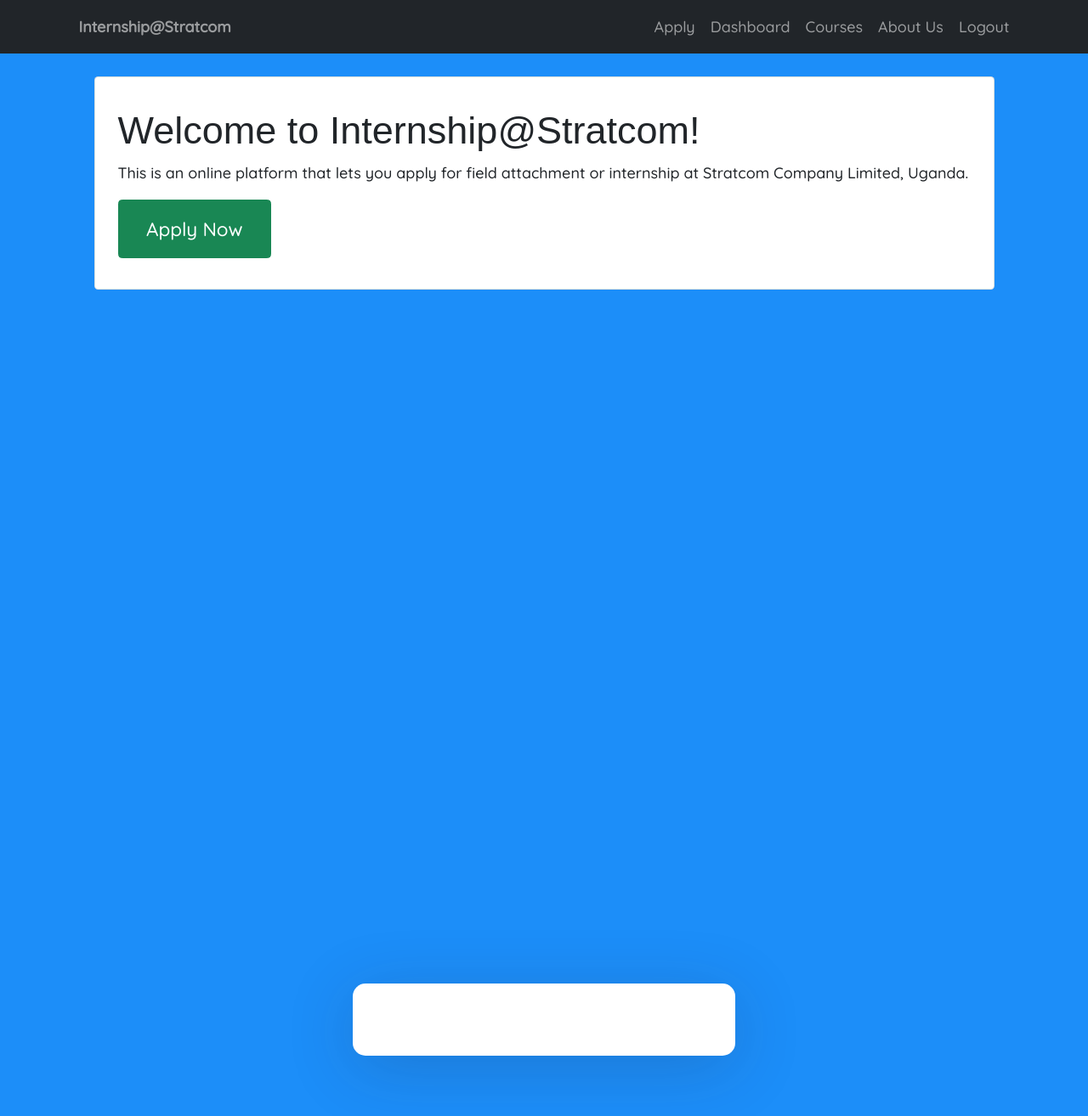
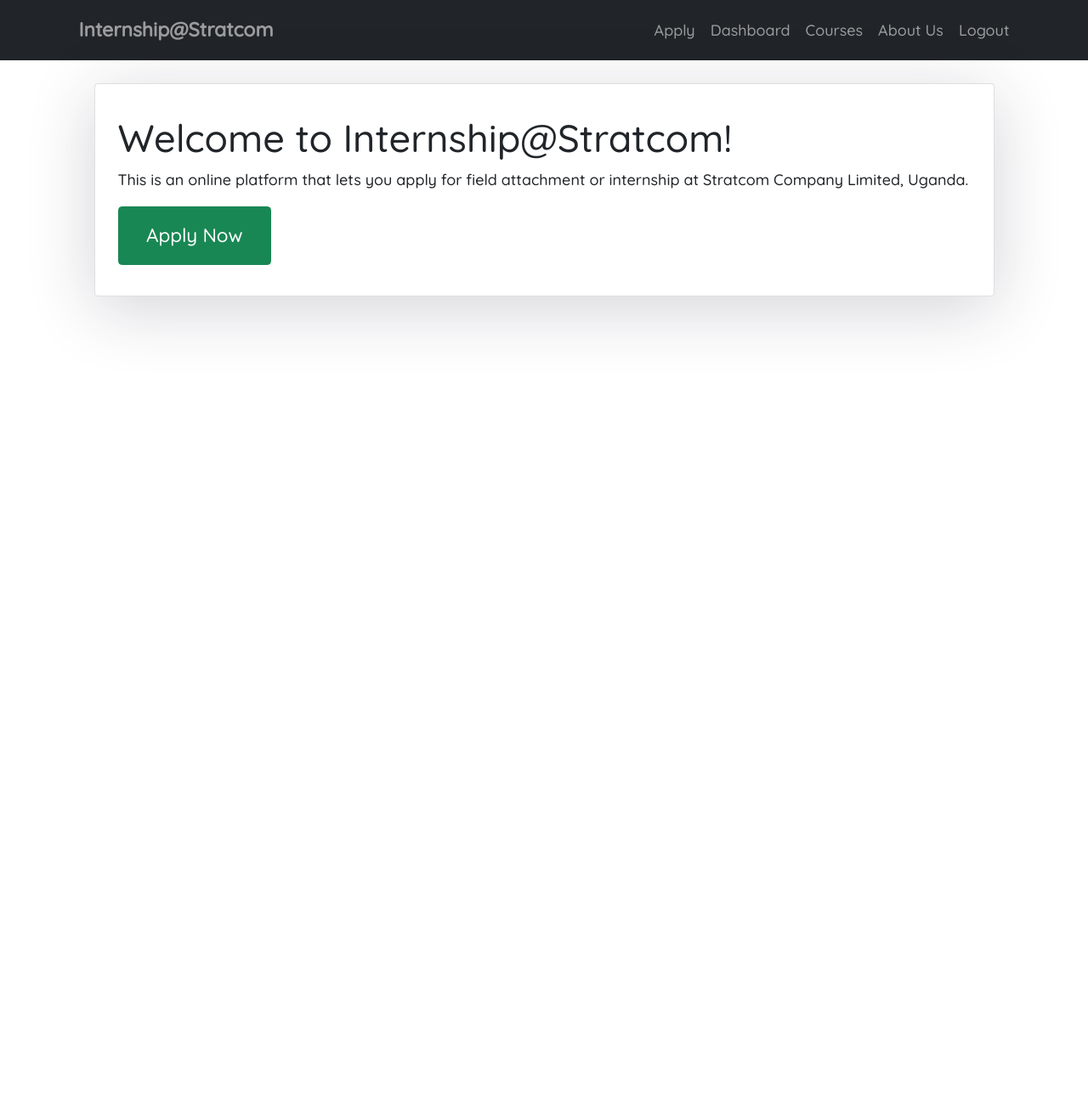
Before and after one commit to chambaga256/internship-system, a React (Create React App) app: page /home in a window 1280 px wide. Shown: the top 1314 px of the page at 85% size. After the commit the page ends 800 px from the top, so only its background shows below. Built offline with nearby package versions, Linux system fonts and the light colour scheme.

Commit message:
Fix font issues

```diff
--- /dev/null
+++ b/src/App.css
@@ -0,0 +1,3 @@
+.brand{
+    font-size: 23px;
+}
--- a/src/App.js
+++ b/src/App.js
@@ -12,9 +12,10 @@
 import Dashboard from "./components/Dashboard/dashboard";
 import Courses from "./components/CoursesPage/courses";
 import About from "./components/AboutPage/about";
-import Login from "./components/LoginPage/login";
-import Register from "./components/RegistrationPage/register";
+/*import Login from "./components/LoginPage/login";
+import Register from "./components/RegistrationPage/register";*/
 import Logout from "./components/LogoutPage/logout";
+import './App.css';
 
 function App() {
   return (
@@ -25,7 +26,7 @@
             <Container>
               <Nav>
                 <Link to={"/home"} className="nav-link">
-                  <b>Internship@Stratcom</b>
+                  <b className="brand">Internship@Stratcom</b>
                 </Link>
               </Nav>
 
@@ -82,15 +83,6 @@
           </Row>
         </Container>
       </div>
-
-      <div className="auth-wrapper">
-        <div className="auth-inner">
-          <Switch>
-            <Route path="/login" component={Login} />
-            <Route path="/register" component={Register} />
-          </Switch>
-        </div>
-      </div>
     </Router>
   );
 }
--- a/src/components/LandingPage/landingPage.css
+++ b/src/components/LandingPage/landingPage.css
@@ -9,7 +9,7 @@
 
 .card{
     padding: 2rem 0 2rem 0;
-
+    box-shadow: 0px 14px 80px rgba(34, 35, 58, 0.2);
 }
 
 .main{
--- a/src/index.css
+++ b/src/index.css
@@ -3,76 +3,3 @@
   font-size: 18px;
   font-family: 'Quicksand', sans-serif;
 }
-
-@import url('https://fonts.googleapis.com/css?family=Fira+Sans:400,500,600,700,800');
-
-* {
-  box-sizing: border-box;
-}
-body {
-  background: #1C8EF9 !important;
-
-  font-weight: 400;
-  font-family: 'Fira Sans', sans-serif;
-}
-
-h1,h2,h3,h4,h5,h6,label,span {
-  font-weight: 500;
-  font-family: 'Fira Sans', sans-serif;
-}
-
-body, html, .App, #root, .auth-wrapper {
-  width: 100%;
-  height: 100%;
-}
-
-.navbar-light {
-  background-color: #ffffff;
-  box-shadow: 0px 14px 80px rgba(34, 35, 58, 0.2);
-}
-
-.auth-wrapper {
-  display: flex;
-  justify-content: center;
-  flex-direction: column;
-  text-align: left;
-}
-
-.auth-inner {
-  width: 450px;
-  margin: auto;
-  background: #ffffff;
-  box-shadow: 0px 14px 80px rgba(34, 35, 58, 0.2);
-  padding: 40px 55px 45px 55px;
-  border-radius: 15px;
-  transition: all .3s;
-}
-
-.auth-wrapper .form-control:focus {
-  border-color: #167bff;
-  box-shadow: none;
-}
-
-.auth-wrapper h3 {
-  text-align: center;
-  margin: 0;
-  line-height: 1;
-  padding-bottom: 20px;
-}
-
-.custom-control-label {
-  font-weight: 400;
-}
-
-.forgot-password,
-.forgot-password a {
-  text-align: right;
-  font-size: 13px;
-  padding-top: 10px;
-  color: #7f7d7d;
-  margin: 0;
-}
-
-.forgot-password a {
-  color: #167bff;
-}
```
